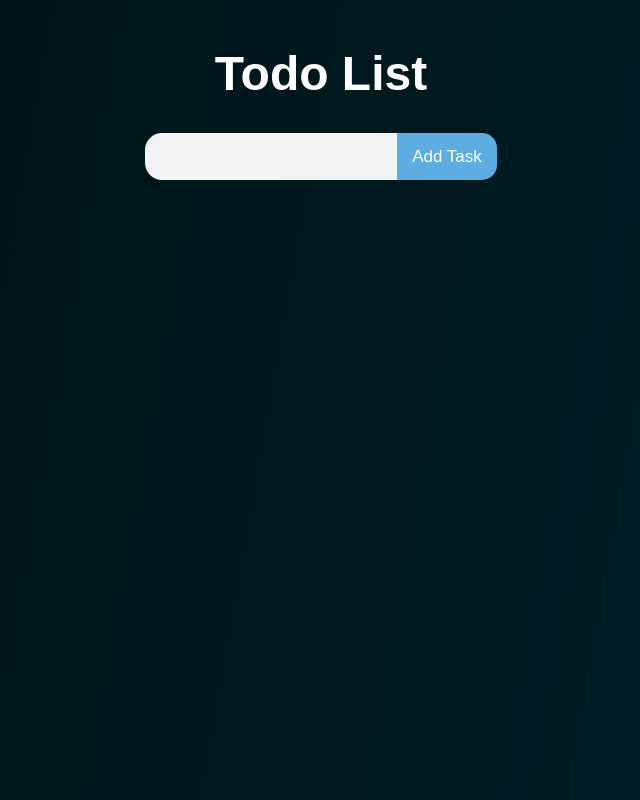
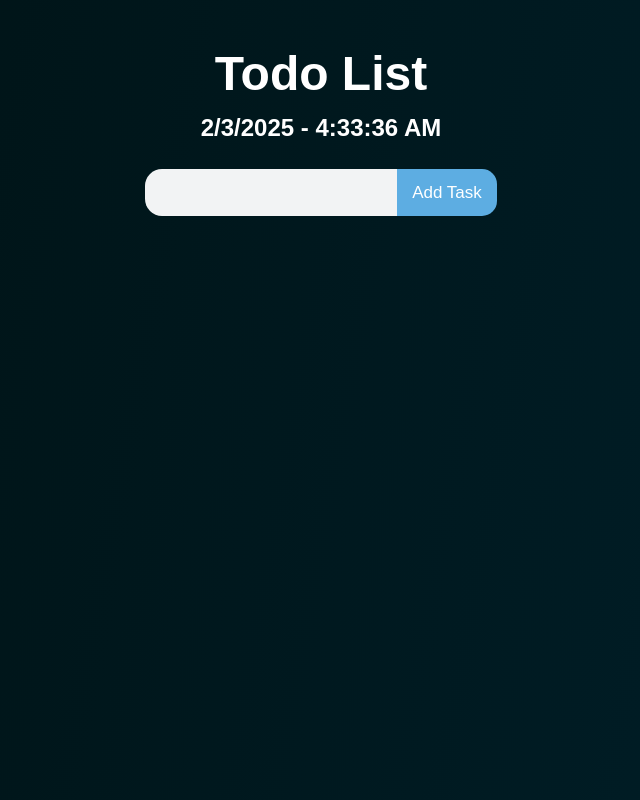
Before and after one commit to dshamshee/React-JS, a React (Vite) app in the folder First React/: page / in a window 1280 px wide. Shown: the whole page, without its empty margins (319-959 px from the left). Built offline with nearby package versions, Linux system fonts and the light colour scheme.

Commit message:
Day 2 Todo Create Date and Time component

```diff
--- a/First React/src/projects/Todo/Todo.jsx
+++ b/First React/src/projects/Todo/Todo.jsx
@@ -1,10 +1,11 @@
-import { useState } from "react";
+import { useEffect, useState } from "react";
 import { MdCheck, MdDeleteForever  } from "react-icons/md";
 import "./Todo.css";
 export const Todo = () => {
 
     const [inputValue, setInputValue] = useState("");
     const [task, setTask] = useState([]);
+    const [dateTime, setDateTime] = useState("")
 
     const handleInputChange = (value) => {
         setInputValue(value);
@@ -24,11 +25,26 @@
         setInputValue("");
     }
 
+    // Todo Date and Time
+
+    useEffect(()=>{
+        const interval = setInterval(() => {
+        const now = new Date();
+        const formatedDate = now.toLocaleDateString();
+        const formatedTime = now.toLocaleTimeString();
+        setDateTime(`${formatedDate} - ${formatedTime}`)
+        }, 1000);
+
+        return () => clearInterval(interval);
+    }, [])
+
+
+
     return (
         <section className="todo-container">
             <header>
                 <h1>Todo List</h1>
-                {/* Date */}
+                <h2 className="date-time">{dateTime}</h2>
             </header>
 
             <section className="Form">
```
